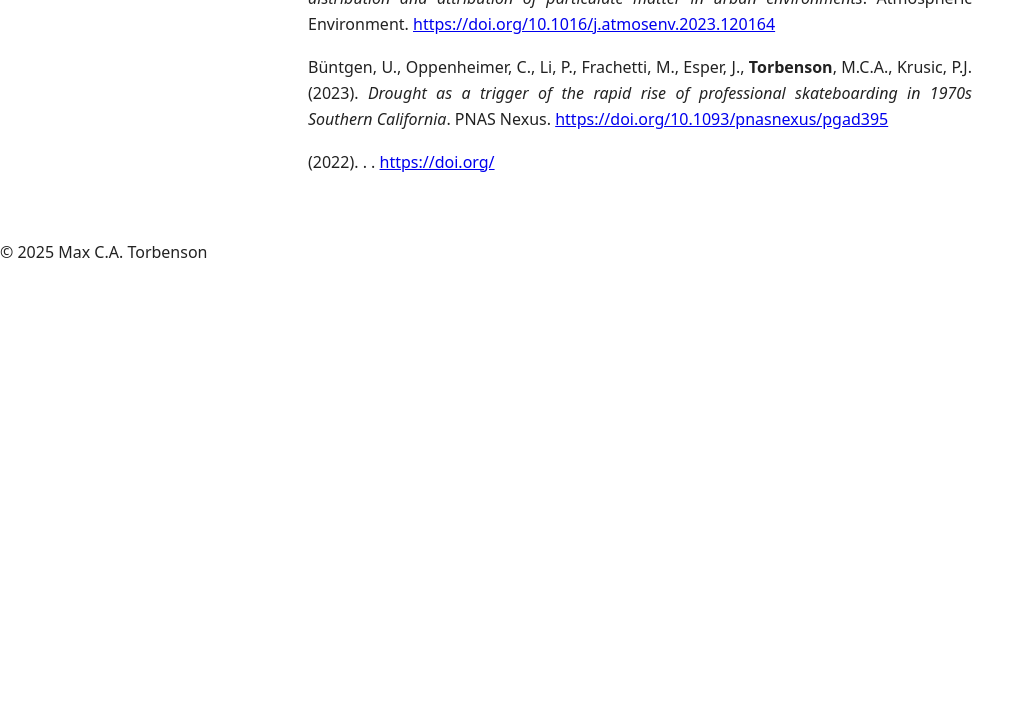
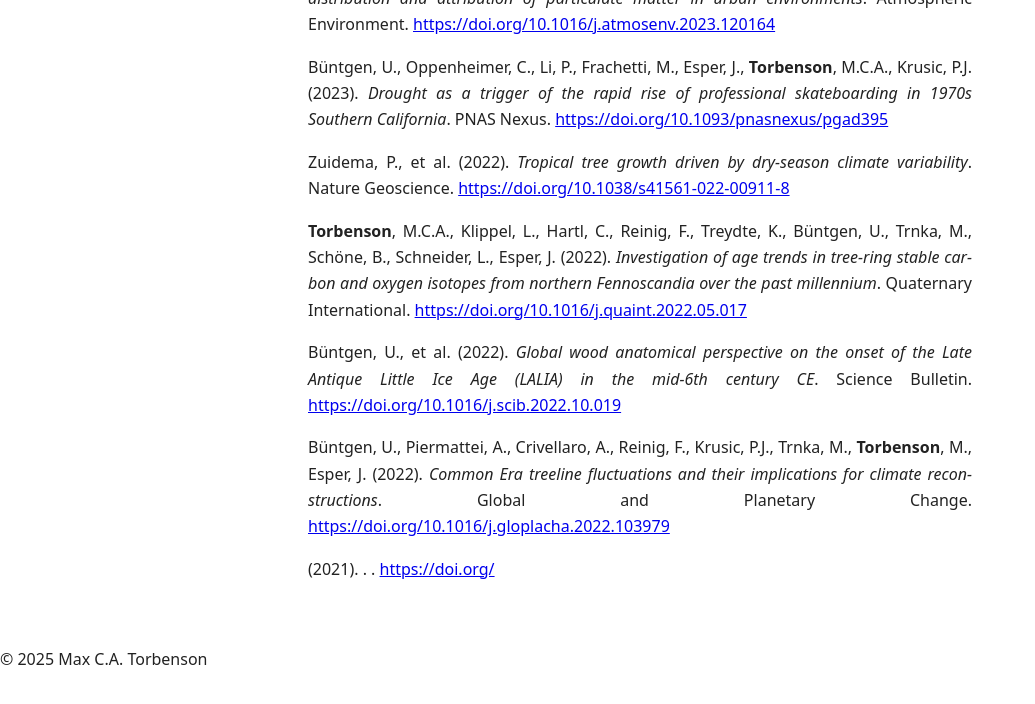
Before and after one commit to mcatorbenson/mcatorbenson.github.io, a Jekyll site: the page built from publications/index.md, in a window 1280 px wide and 900 px high, scrolled down 4225 px, cut to the strip 159-863 px from the top of the window. Shown: the whole strip, without its empty margins (0-1035 px from the left). Built offline with Jekyll 4.4.1, drawn with Linux system fonts in a browser that asks for light colours; before the commit the page ends 4718 px from its top, so only the background shows below that.

Commit message:
Update publications.yml

```diff
--- a/_data/publications.yml
+++ b/_data/publications.yml
@@ -226,8 +226,32 @@
   journal: "PNAS Nexus"
   doi: "10.1093/pnasnexus/pgad395"
 
+- authors: "Zuidema, P., et al."
+  year: 2022
+  title: "Tropical tree growth driven by dry-season climate variability"
+  journal: "Nature Geoscience"
+  doi: "10.1038/s41561-022-00911-8"
+
+- authors: "**Torbenson**, M.C.A.,  Klippel, L., Hartl, C., Reinig, F., Treydte, K., Büntgen, U., Trnka, M., Schöne, B., Schneider, L., Esper, J."
+  year: 2022
+  title: "Investigation of age trends in tree-ring stable carbon and oxygen isotopes from northern Fennoscandia over the past millennium"
+  journal: "Quaternary International"
+  doi: "10.1016/j.quaint.2022.05.017"
+
+- authors: "Büntgen, U., et al."
+  year: 2022
+  title: "Global wood anatomical perspective on the onset of the Late Antique Little Ice Age (LALIA) in the mid-6th century CE"
+  journal: "Science Bulletin"
+  doi: "10.1016/j.scib.2022.10.019"
+
+- authors: "Büntgen, U., Piermattei, A., Crivellaro, A., Reinig, F., Krusic, P.J., Trnka, M., **Torbenson**, M., Esper, J."
+  year: 2022
+  title: "Common Era treeline fluctuations and their implications for climate reconstructions"
+  journal: "Global and Planetary Change"
+  doi: "10.1016/j.gloplacha.2022.103979"
+
 - authors: ""
-  year: 2022
+  year: 2021
   title: ""
   journal: ""
   doi: ""
```
